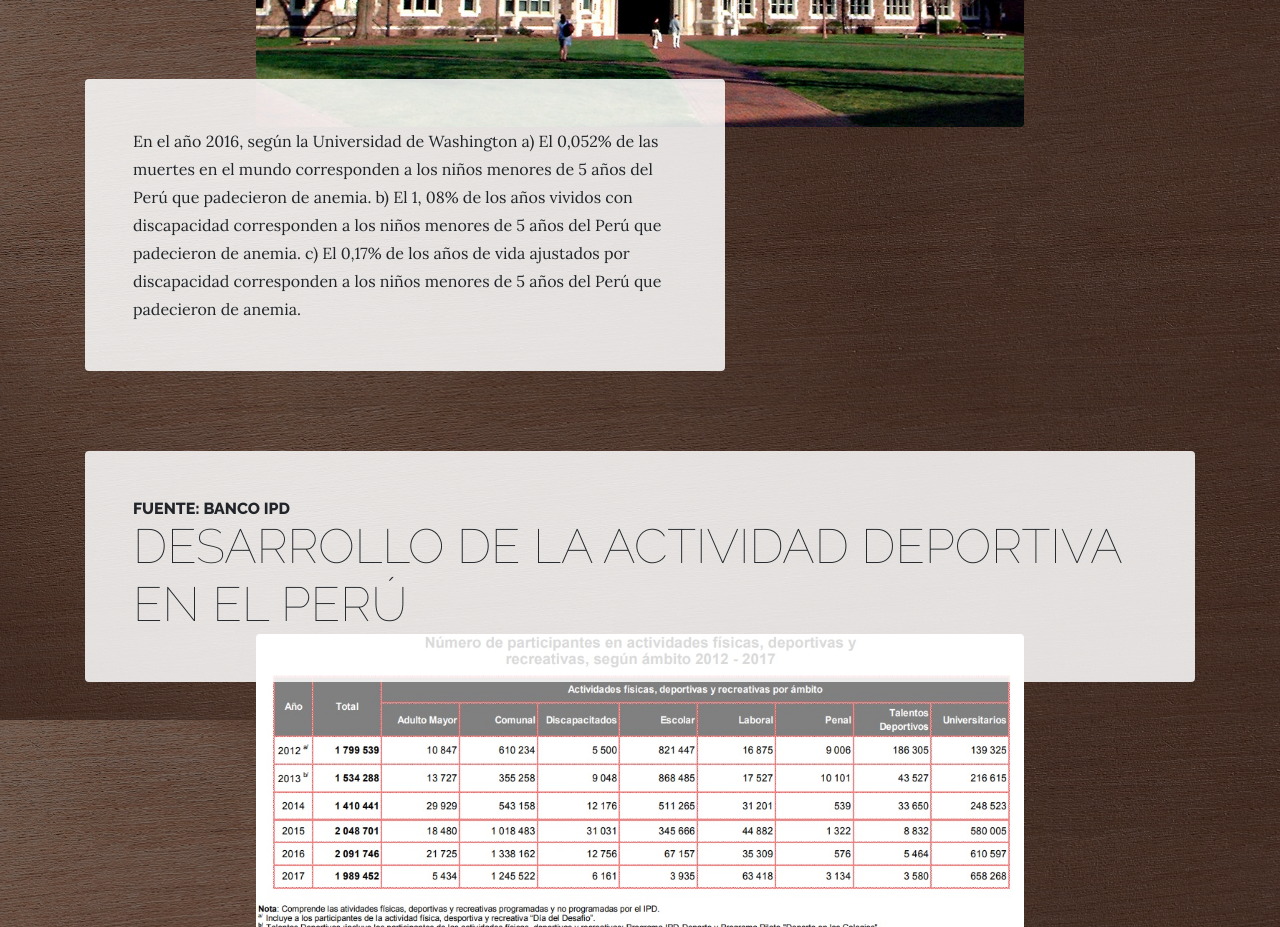
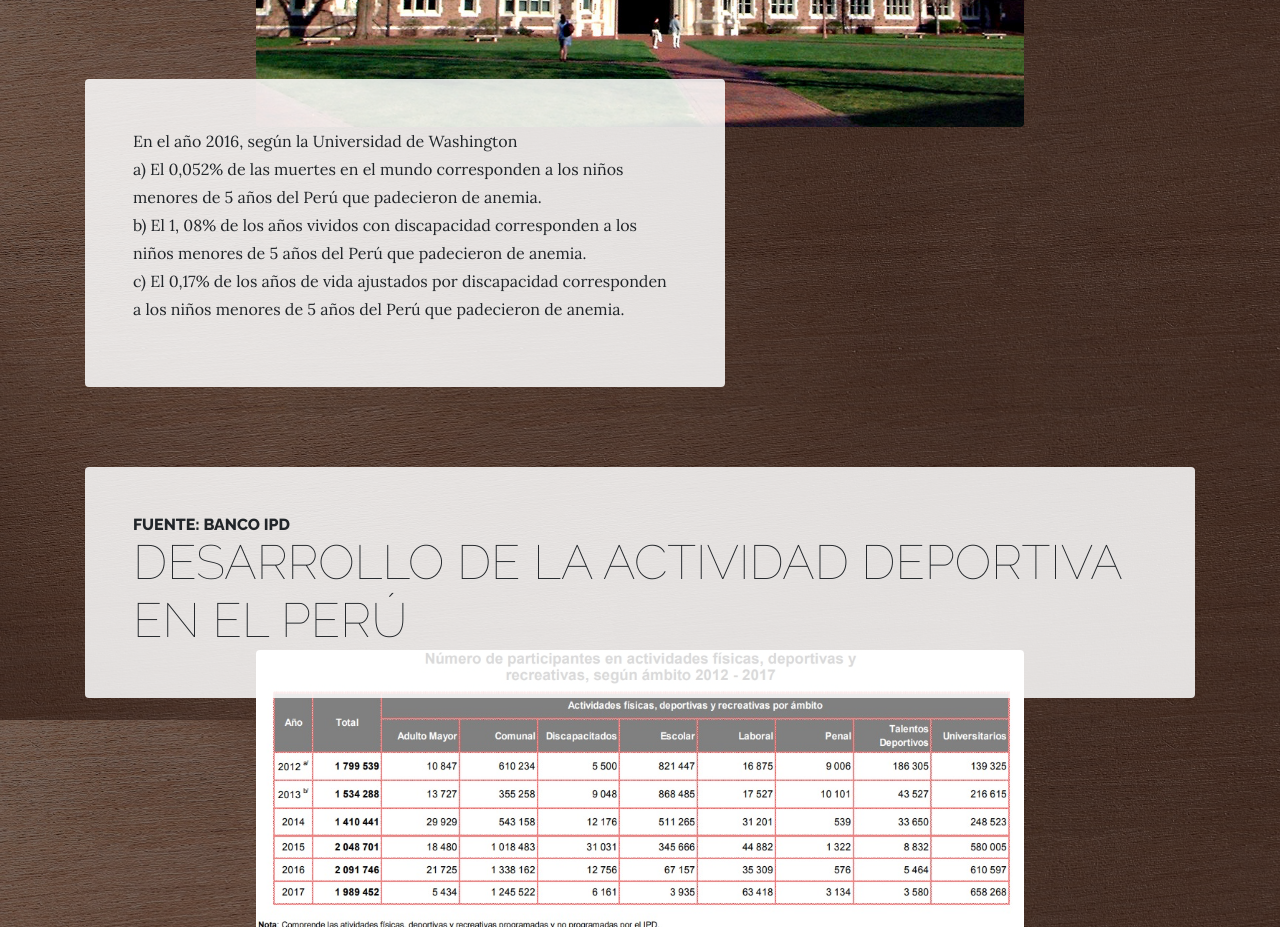
Before and after one commit to D4ny2000/02equipo06_mie_111, a website: page about.html in a window 1280 px wide. Shown: the part 4080-5007 px from the top of the page. Drawn offline with Linux system fonts and the light colour scheme.

Commit message:
Update about.html

```diff
--- a/about.html
+++ b/about.html
@@ -133,9 +133,9 @@ Tiene, además, un efecto en la conducta del niño, Zavaleta y Astete nos mencio
             <div class="bg-faded p-5 rounded">
               <p class="mb-0">En el año 2016, según la Universidad de Washington
 
-a) El 0,052% de las muertes en el mundo corresponden a los niños menores de 5 años del Perú que padecieron de anemia.
-b) El 1, 08% de los años vividos con discapacidad corresponden a los niños menores de 5 años del Perú que padecieron de anemia.
-c) El 0,17% de los años de vida ajustados por discapacidad corresponden a los niños menores de 5 años del Perú que padecieron de anemia.
+<p class="mb-0">a) El 0,052% de las muertes en el mundo corresponden a los niños menores de 5 años del Perú que padecieron de anemia. </p>
+<p class="mb-0">b) El 1, 08% de los años vividos con discapacidad corresponden a los niños menores de 5 años del Perú que padecieron de anemia.</p>
+<p class="mb-0">c) El 0,17% de los años de vida ajustados por discapacidad corresponden a los niños menores de 5 años del Perú que padecieron de anemia.</p>
 
 </p>
             </div>
```
